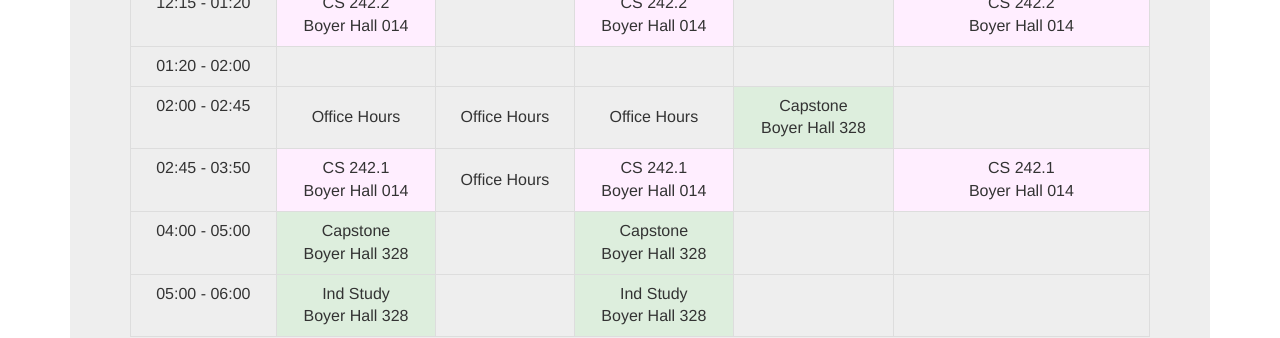
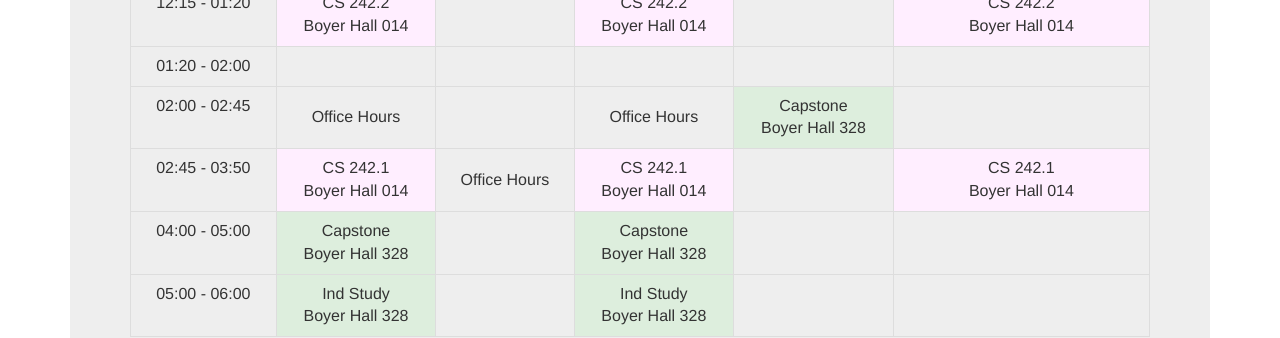
Before and after one commit to vitalyford/vitalyford.github.io, a Jekyll site: the page built from schedule.html, in a window 1280 px wide and 1122 px high. Shown: the part 571-909 px from the top of the window. Built offline with Jekyll 4.4.1, drawn with Linux system fonts in a browser that asks for light colours; nearby versions of some CDN libraries.

Commit message:
Update office hours in schedule

```diff
--- a/schedule.html
+++ b/schedule.html
@@ -67,7 +67,7 @@ permalink: "/schedule/"
             <tr>
                 <th>02:00 - 02:45</th>
                 <td class="custom-table">Office Hours</td>
-                <td class="custom-table">Office Hours</td>
+                <td></td>
                 <td class="custom-table">Office Hours</td>
                 <td class="custom-table course3">Capstone<br>Boyer Hall 328</td>
                 <td></td>
```
